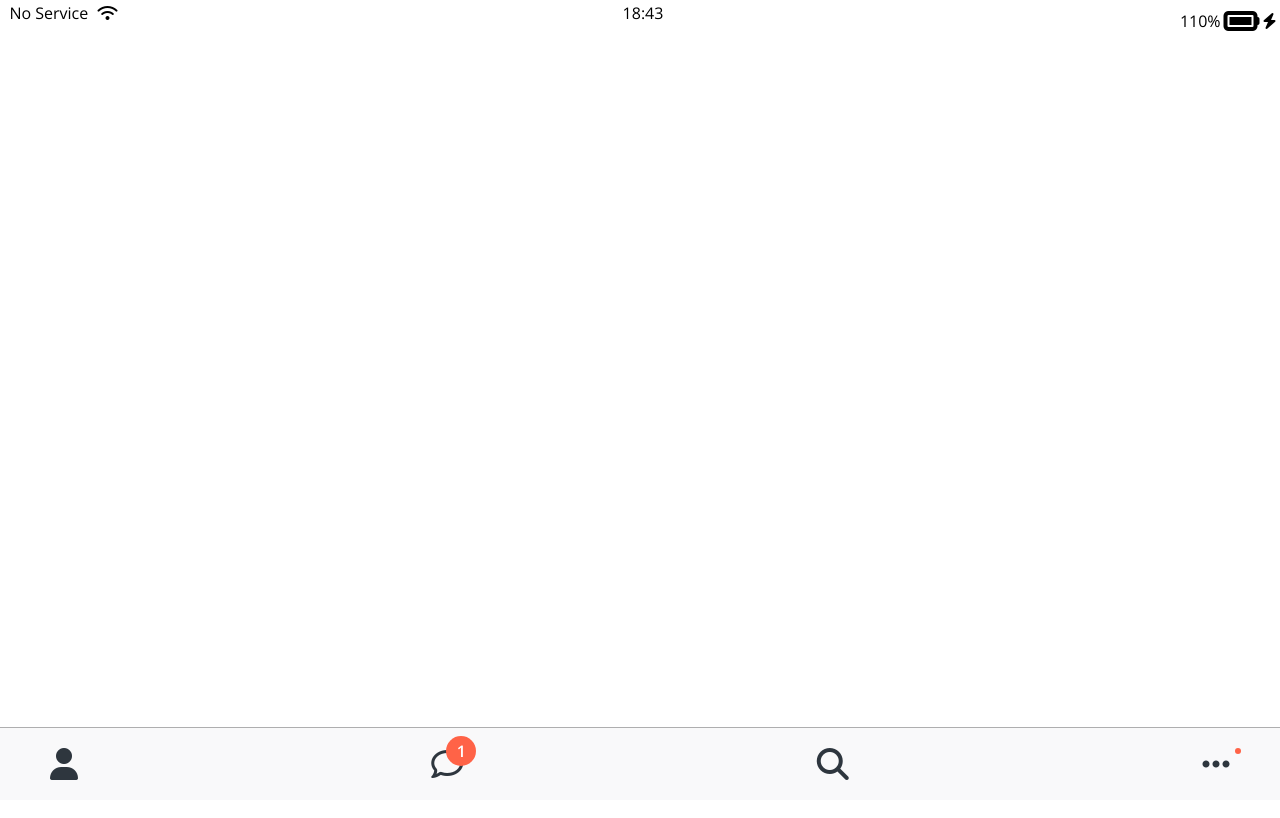
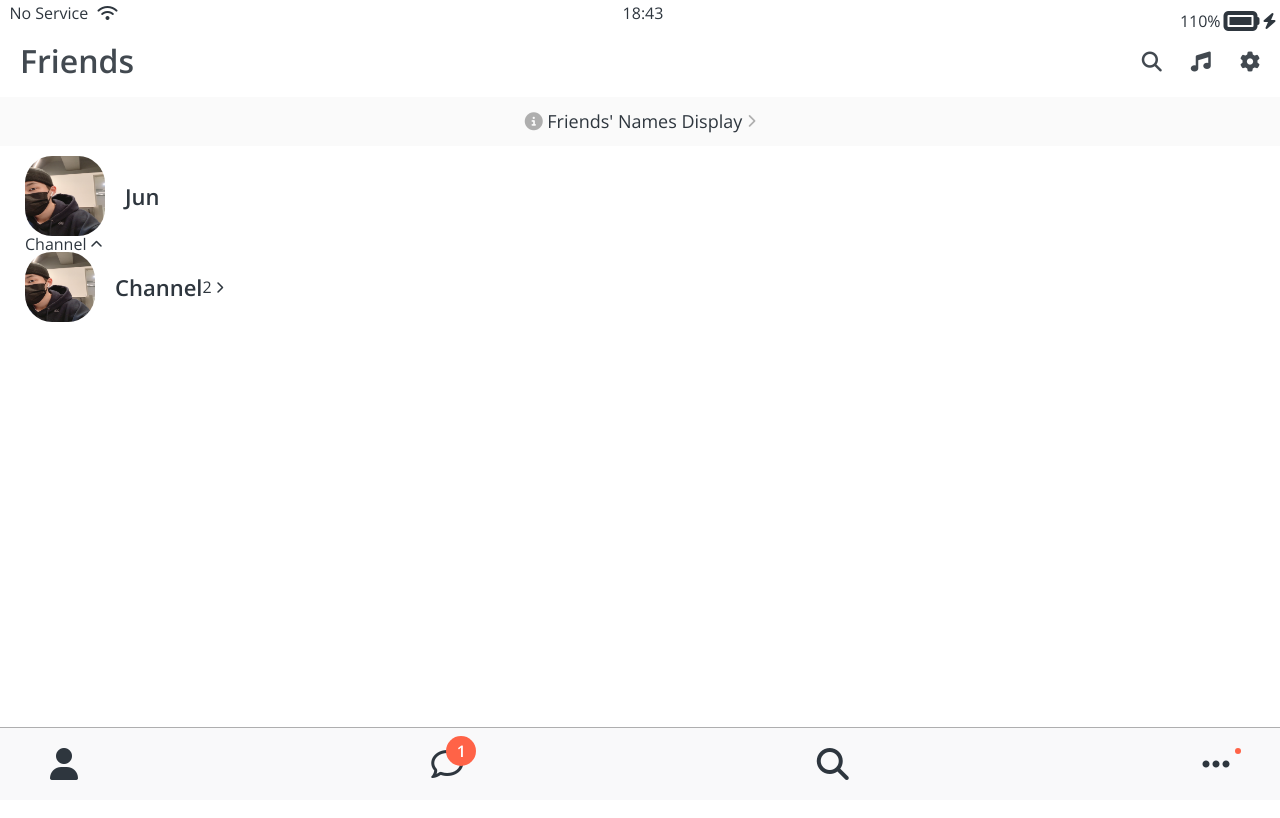
Before and after one commit to JYeonJun/Kokoa-clone-2022, a plain HTML site: page friends.html in a window 1280 px wide. Shown: the top 818 px of the page. Drawn offline with nearby package versions, Linux system fonts and the light colour scheme.

Commit message:
Create friends

```diff
--- /dev/null
+++ b/css/components/screen-header.css
@@ -0,0 +1,17 @@
+.screen-header {
+  display: flex;
+  justify-content: space-between;
+  align-items: center;
+  padding: 20px;
+  padding-top: 45px;
+  opacity: 90%;
+}
+
+.screen-header__title {
+  font-size: 32px;
+  font-weight: 600;
+}
+
+.screen-header__icons span {
+  margin-left: var(--horizontal-space);
+}
--- /dev/null
+++ b/css/components/user-component.css
@@ -0,0 +1,28 @@
+.user-component,
+.user-component__column:first-child {
+  display: flex;
+  align-items: center;
+}
+
+.user-component__avatar {
+  width: 70px;
+  height: 70px;
+  border-radius: 27px;
+  margin-right: 20px;
+}
+
+.user-component__title {
+  font-weight: 600;
+  font-size: 22px;
+}
+
+.user-component__subtitle {
+  margin-top: 8px;
+  font-size: 17px;
+  color: rgba(0, 0, 0, 0.5);
+}
+
+.user-component__avatar--xl {
+  width: 80px;
+  height: 80px;
+}
--- /dev/null
+++ b/css/screens/friends.css
@@ -0,0 +1,16 @@
+#friends-display-link {
+  text-align: center;
+  display: block;
+  background-color: #fafafa;
+  padding: 15px 0px;
+  font-size: 18px;
+  margin-bottom: 10px;
+}
+
+#friends-display-link i {
+  color: rgba(0, 0, 0, 0.3);
+}
+
+.friends-screen {
+  padding: 0px var(--horizontal-space);
+}
--- a/css/styles.css
+++ b/css/styles.css
@@ -5,11 +5,15 @@
 /* Components */
 @import "components/status-bar.css";
 @import "components/nav-bar.css";
+@import "components/screen-header.css";
+@import "components/user-component.css";
 
 /* Screens */
 @import "screens/login.css";
+@import "screens/friends.css";
 
 body {
+  color: #2e363e;
   font-family: "Open Sans", sans-serif;
   height: 1000vh;
 }
--- a/css/variables.css
+++ b/css/variables.css
@@ -1,3 +1,4 @@
 :root {
   --yellow: #fae100;
+  --horizontal-space: 25px;
 }
--- a/friends.html
+++ b/friends.html
@@ -22,6 +22,65 @@
         <i class="fas fa-bolt"></i>
       </div>
     </div>
+
+    <header class="screen-header">
+      <h1 class="screen-header__title">Friends</h1>
+      <div class="screen-header__icons">
+        <span>
+          <i class="fas fa-search fa-lg"></i>
+        </span>
+        <span>
+          <i class="fas fa-music fa-lg"></i>
+        </span>
+        <span>
+          <i class="fas fa-cog fa-lg"></i>
+        </span>
+      </div>
+    </header>
+
+    <a id="friends-display-link">
+      <i class="fas fa-info-circle"></i>
+      Friends' Names Display
+      <i class="fas fa-chevron-right fa-xs"></i>
+    </a>
+
+    <main class="friends-screen">
+      <div class="user-component">
+        <div class="user-component__column">
+          <img
+            src="images/jj.jpg"
+            class="user-component__avatar user-component__avatar--xl"
+          />
+          <div class="user-component__text">
+            <h4 class="user-component__title">Jun</h4>
+            <!--<h6 class="user-component__subtitle">this text whatever</h6> -->
+          </div>
+        </div>
+        <div class="user-component__column"></div>
+      </div>
+      <div class="friends-screen__channel">
+        <div class="friends-screen__channel-header">
+          <span>Channel</span>
+          <i class="fas fa-chevron-up fa-xs"></i>
+        </div>
+        <div class="user-component">
+          <div class="user-component__column">
+            <img
+              src="images/jj.jpg"
+              class="user-component__avatar user-component__avatar--xm"
+            />
+            <div class="user-component__text">
+              <h4 class="user-component__title">Channel</h4>
+            </div>
+          </div>
+          <div class="user-component__column">
+            <span>2</span>
+            <i class="fas fa-chevron-right fa-xs"></i>
+          </div>
+        </div>
+      </div>
+    </main>
+
     <nav class="nav">
       <ul class="nav__list">
         <li class="nav__btn">
```
Also changed, not shown: images/jj.jpg (added).
